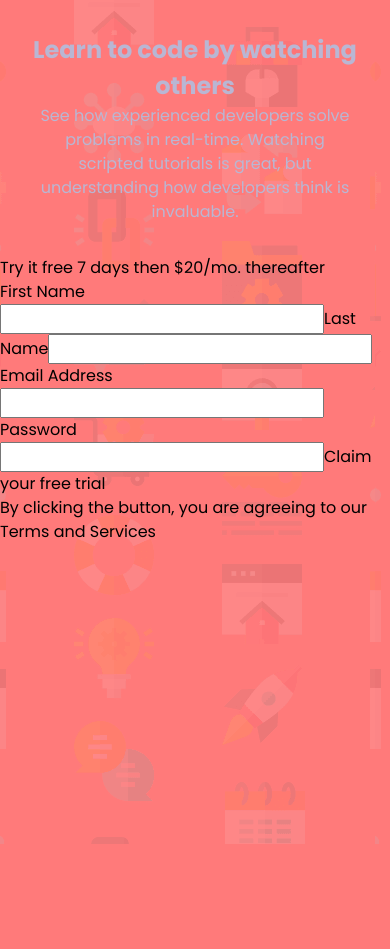
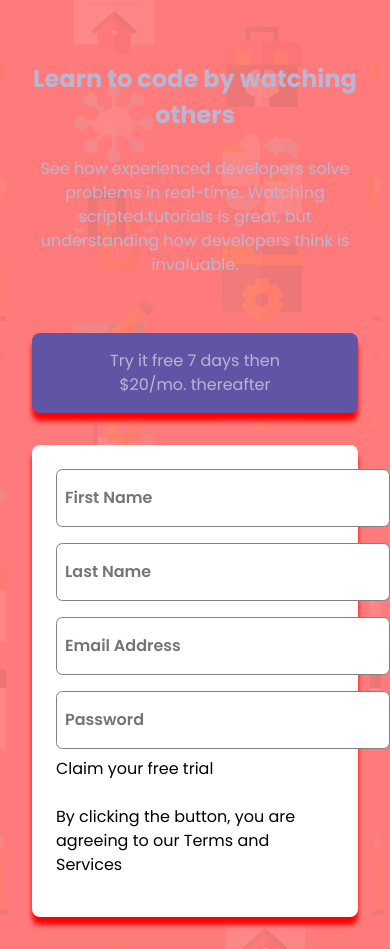
Before and after one commit to sclingan/intro-component, a React (Vite) app: page / in a window 390 px wide. Before the commit the page ends 844 px from the top, so only its background shows below. Built offline with nearby package versions, Linux system fonts and the light colour scheme.

Commit message:
Added mobile layout

```diff
--- a/src/App.css
+++ b/src/App.css
@@ -41,16 +41,71 @@ p, h1, h2, h3, h4, h5, h6 {
   isolation: isolate;
 }
 
+/* TODO:
+    make fonts responsive
+*/
 body {
   background-image: url("../public/images/bg-intro-mobile.png");
   background-color: hsl(0, 100%, 74%);
   font-family: "Poppins";
   font-size: 1rem;
   font-weight: 400;
+  padding-inline: 2rem;
+  min-height: 100vh;
+}
+
+main {
+  padding-bottom: 2rem;
 }
 
 header {
   color: hsl(246, 25%, 77%);
   text-align: center;
-  padding: 2rem;
+}
+
+h2 {
+  padding-top: 3.8rem;
+}
+
+p {
+  padding-block: 1.5rem;
+}
+
+.button {
+  text-align: center;
+  color: hsl(246, 25%, 77%);
+  background-color: hsl(248, 32%, 49%);
+  border-radius: 0.5rem;
+  padding: 1rem 3rem;
+  box-shadow: 0 0.5rem 0.3rem red;
+  margin-block: 2rem;
+}
+
+.btn_trial {
+  text-decoration: none;
+  color: hsl(246, 25%, 77%);
+  cursor: pointer;
+}
+
+form {
+  padding: 1rem 1.5rem;
+  background-color: white;
+  border-radius: 0.5rem;
+  box-shadow: 0 0.5rem 0.3rem red;
+}
+
+input {
+  padding: 1rem 0.5rem;
+  min-width: 100%;
+  border: 0.1px solid grey;
+  border-radius: 0.4rem;
+  margin-block: 0.5rem;
+}
+
+::-moz-placeholder {
+  font-weight: 600;
+}
+
+::placeholder {
+  font-weight: 600;
 }/*# sourceMappingURL=App.css.map */
--- a/src/App.scss
+++ b/src/App.scss
@@ -12,16 +12,70 @@ $fw-500: 500;
 $fw-600: 600;
 $fw-700: 700;
 
+
+/* TODO:
+    make fonts responsive
+*/
+
 body {
     background-image: url('../public/images/bg-intro-mobile.png');
     background-color: $primary-red;
     font-family: $ff;
     font-size: $font-size;
     font-weight: $fw-400;
+    padding-inline: 2rem;
+    min-height: 100vh;
+}
+
+main {
+    padding-bottom: 2rem;
 }
 
 header {
     color: $neutral-gray-blue;
     text-align: center;
-    padding: 2rem;
 }
+
+h2 {
+    padding-top: 3.8rem;
+}
+
+p {
+    padding-block: 1.5rem;
+}
+
+.button {
+    text-align: center;
+    color: $neutral-gray-blue;
+    background-color: $accent-blue;
+    border-radius: 0.5rem;
+    padding: 1rem 3rem;
+    box-shadow: 0 0.5rem 0.3rem red;
+    margin-block: 2rem;
+}
+
+.btn_trial {
+    text-decoration: none;
+    color: $neutral-gray-blue;
+    cursor: pointer;
+}
+
+form {
+    padding: 1rem 1.5rem;
+    background-color: white;
+    border-radius: 0.5rem;
+    box-shadow: 0 0.5rem 0.3rem red;
+}
+
+input {
+    padding: 1rem 0.5rem;
+    min-width: 100%;
+    border: 0.1px solid grey;
+    border-radius: 0.4rem;
+    margin-block: 0.5rem;
+}
+
+::placeholder {
+    font-weight: $fw-600;
+
+}
--- a/src/button.tsx
+++ b/src/button.tsx
@@ -2,7 +2,7 @@ function Button() {
 
     return (
       <div className="button">
-       <a>Try it free 7 days then $20/mo. thereafter</a>
+       <a href="#" className="btn_trial"><span>Try it free 7 days</span> then $20/mo. thereafter</a>
       </div>
     )
   }
--- a/src/form.tsx
+++ b/src/form.tsx
@@ -3,14 +3,14 @@ function Form() {
     return (
       <div className="form">
         <form>
-          <label htmlFor='firstName'>First Name</label>
-          <input id='firstName'></input>
-          <label htmlFor='lastName'>Last Name</label>
-          <input id='lastName'></input>
-          <label htmlFor='Email'>Email Address</label>
-          <input id='Email'></input>
-          <label htmlFor='Password'>Password</label>
-          <input id='Password'></input>
+          {/* <label htmlFor='firstName'>First Name</label> */}
+          <input id='firstName' placeholder="First Name"></input>
+          {/* <label htmlFor='lastName'>Last Name</label> */}
+          <input id='lastName' placeholder="Last Name"></input>
+          {/* <label htmlFor='Email'>Email Address</label> */}
+          <input id='Email' placeholder="Email Address"></input>
+          {/* <label htmlFor='Password'>Password</label> */}
+          <input id='Password' placeholder="Password"></input>
 
           {/* change this to a submit button? */}
           <a>Claim your free trial</a>
```
Also changed, not shown: 1 other file (tests, documents, lock files or other folders).
